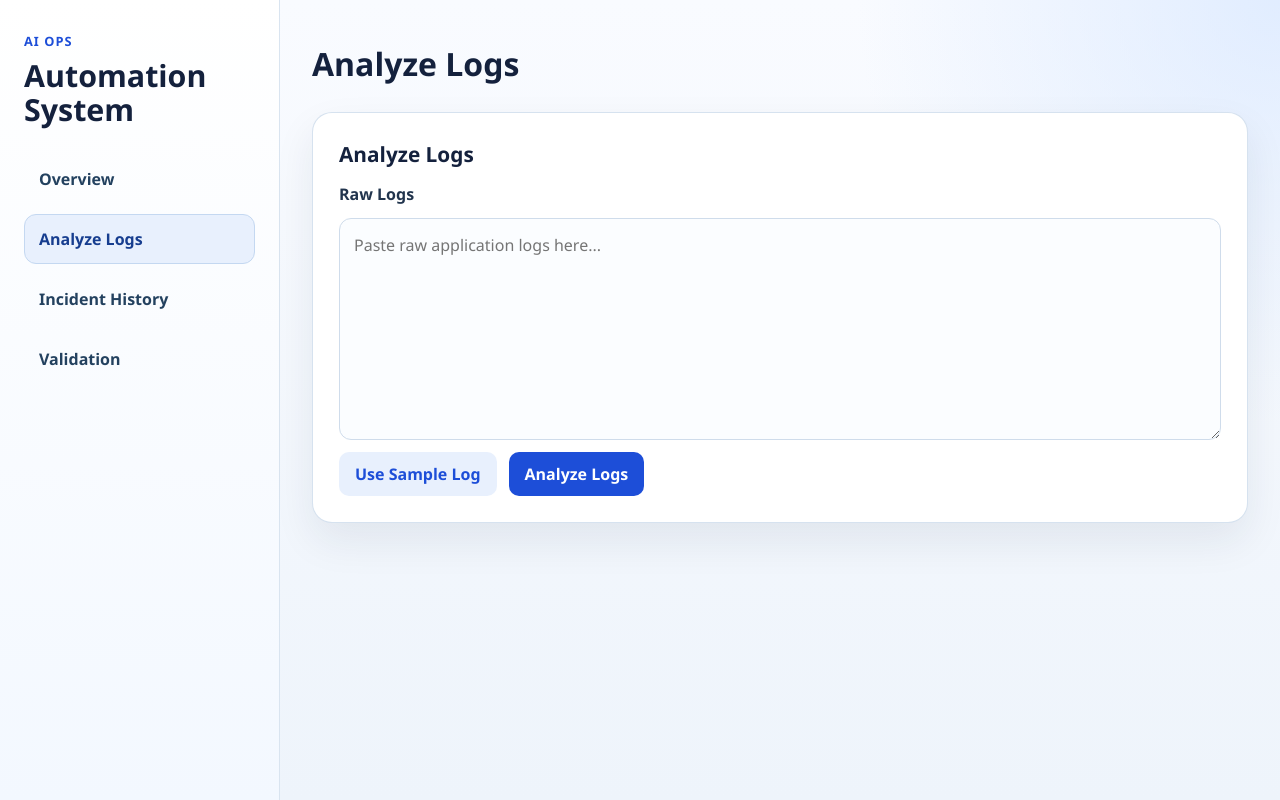
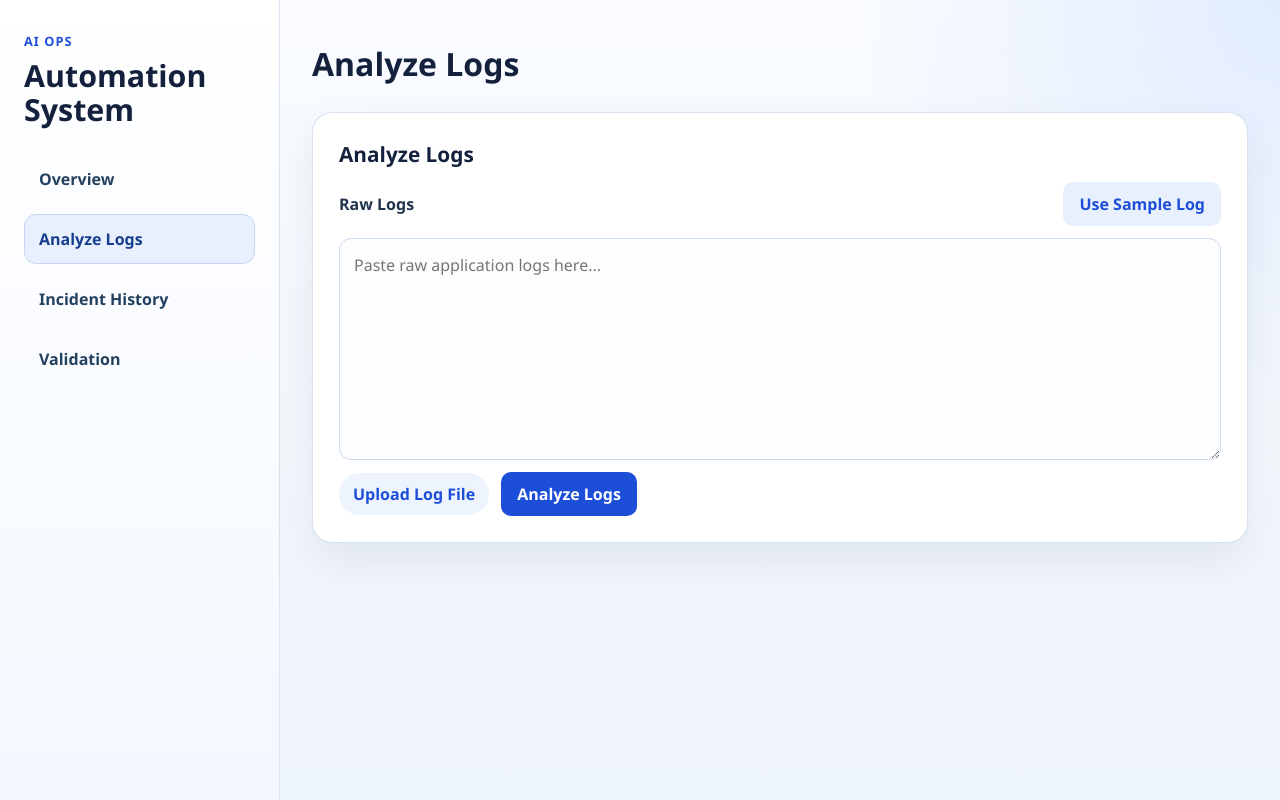
Before and after one commit to Neel-Dev16/AI-Ops-Automation-System, a React (Vite) app in the folder frontend/: page / in a window 1280 px wide. Both pictures are taken after a click on the button "Analyze Logs". Built offline with nearby package versions, Linux system fonts and the light colour scheme; no server answers.

Commit message:
Add log file upload support

```diff
--- a/frontend/src/App.css
+++ b/frontend/src/App.css
@@ -624,6 +624,14 @@ body {
   gap: 12px;
 }
 
+.log-header {
+  display: flex;
+  align-items: center;
+  justify-content: space-between;
+  gap: 12px;
+  flex-wrap: wrap;
+}
+
 .log-label {
   font-weight: 600;
   color: #21344d;
@@ -645,8 +653,39 @@ body {
   border-color: #9ec5eb;
 }
 
+.upload-group {
+  display: flex;
+  align-items: center;
+  gap: 12px;
+  flex-wrap: wrap;
+}
+
+.upload-button {
+  display: inline-flex;
+  align-items: center;
+  justify-content: center;
+  border-radius: 999px;
+  padding: 9px 14px;
+  background: #edf4fd;
+  color: #1d4ed8;
+  font-weight: 600;
+  cursor: pointer;
+}
+
+.file-input {
+  display: none;
+}
+
+.upload-file-name {
+  color: #4d6480;
+  font-size: 0.92rem;
+  overflow-wrap: anywhere;
+}
+
 .log-actions {
   display: flex;
+  align-items: center;
+  justify-content: flex-start;
   gap: 12px;
   flex-wrap: wrap;
 }
--- a/frontend/src/components/LogAnalyzer.jsx
+++ b/frontend/src/components/LogAnalyzer.jsx
@@ -11,6 +11,7 @@ export default function LogAnalyzer({ onAnalysisComplete }) {
   const [result, setResult] = useState(null);
   const [loading, setLoading] = useState(false);
   const [error, setError] = useState("");
+  const [uploadedFileName, setUploadedFileName] = useState("");
 
   async function handleAnalyze(event) {
     event.preventDefault();
@@ -40,14 +41,64 @@ export default function LogAnalyzer({ onAnalysisComplete }) {
   function handleUseSampleLog() {
     setRawLogs(SAMPLE_LOG);
     setError("");
+    setUploadedFileName("");
+  }
+
+  function handleFileUpload(event) {
+    const selectedFile = event.target.files?.[0];
+
+    if (!selectedFile) {
+      return;
+    }
+
+    const fileName = selectedFile.name.toLowerCase();
+    const hasSupportedExtension =
+      fileName.endsWith(".log") || fileName.endsWith(".txt");
+
+    if (!hasSupportedExtension) {
+      setError("Only .log and .txt files are supported.");
+      setUploadedFileName("");
+      event.target.value = "";
+      return;
+    }
+
+    const reader = new FileReader();
+
+    reader.onload = () => {
+      if (typeof reader.result !== "string") {
+        setError("The selected file could not be read.");
+        setUploadedFileName("");
+        return;
+      }
+
+      setRawLogs(reader.result);
+      setUploadedFileName(selectedFile.name);
+      setError("");
+    };
+
+    reader.onerror = () => {
+      setError("The selected file could not be read.");
+      setUploadedFileName("");
+    };
+
+    reader.readAsText(selectedFile);
   }
 
   return (
     <div className="log-analyzer">
       <form className="log-form" onSubmit={handleAnalyze}>
-        <label className="log-label" htmlFor="raw-logs">
-          Raw Logs
-        </label>
+        <div className="log-header">
+          <label className="log-label" htmlFor="raw-logs">
+            Raw Logs
+          </label>
+          <button
+            type="button"
+            className="secondary-button"
+            onClick={handleUseSampleLog}
+          >
+            Use Sample Log
+          </button>
+        </div>
         <textarea
           id="raw-logs"
           className="log-textarea"
@@ -58,13 +109,21 @@ export default function LogAnalyzer({ onAnalysisComplete }) {
         />
 
         <div className="log-actions">
-          <button
-            type="button"
-            className="secondary-button"
-            onClick={handleUseSampleLog}
-          >
-            Use Sample Log
-          </button>
+          <div className="upload-group">
+            <label className="upload-button" htmlFor="log-file-upload">
+              Upload Log File
+            </label>
+            <input
+              id="log-file-upload"
+              type="file"
+              className="file-input"
+              accept=".log,.txt"
+              onChange={handleFileUpload}
+            />
+            {uploadedFileName ? (
+              <span className="upload-file-name">{uploadedFileName}</span>
+            ) : null}
+          </div>
           <button type="submit" className="primary-button" disabled={loading}>
             {loading ? "Analyzing..." : "Analyze Logs"}
           </button>
```
